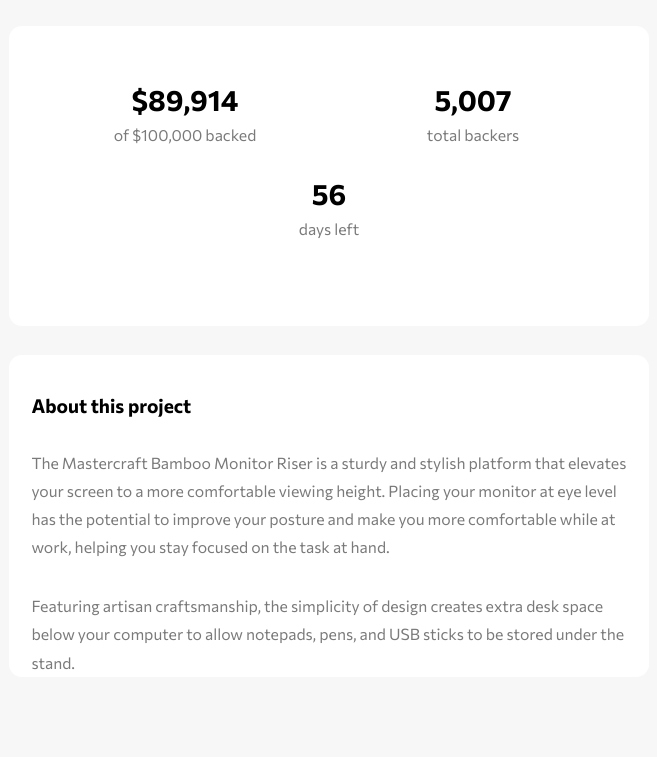
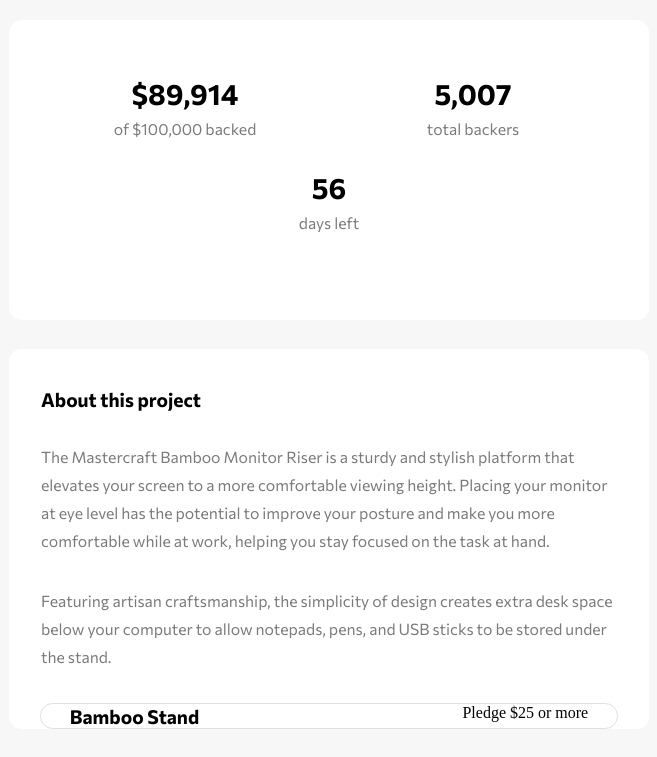
Before and after one commit to ajaythapliyal/crowdfunding-product-page-main, a website built with Parcel: page src/index.html in a window 1280 px wide. Shown: the part 422-1179 px from the top of the page, without its empty margins (311-968 px from the left). Before the commit the page ends 1121 px from the top, so only its background shows below. Built offline with nearby package versions, Linux system fonts and the light colour scheme.

Commit message:
card width reorg and stand card WIP

```diff
--- a/src/index.html
+++ b/src/index.html
@@ -20,7 +20,7 @@
     </picture>
   </header>
   <main>
-    <div class="card flex-col align-center">
+    <div class="card">
       <img class="logo" src="./assets/images/logo-mastercraft.svg">
       <h1 class="title text1">Mastercraft Bamboo Monitor Riser</h1>
       <p class="subtitle text2">A beautiful & handcrafted monitor stand to reduce neck and eye strain.</p>
@@ -31,7 +31,7 @@
         </button>
       </div>
     </div>
-    <div class="card card-margin-top flex-col align-center">
+    <div class="card card-margin-top">
       <div class="progress-info">
         <div>
           <p class="progress-num">$89,914</p>
@@ -48,7 +48,7 @@
       </div>
       <!-- <div>progress bar</div> -->
     </div>
-    <div class="card card-margin-top flex-col about align-center">
+    <div class="card card-margin-top about">
       <p class="text3">About this project</p>
       <p class="text2-desc">The Mastercraft Bamboo Monitor Riser is a sturdy and stylish platform that elevates your
         screen
@@ -57,6 +57,12 @@
       <p class="text2-desc">Featuring artisan craftsmanship, the simplicity of design creates extra desk space below
         your computer
         to allow notepads, pens, and USB sticks to be stored under the stand.</p>
+      <div class="card thin-border">
+        <div class="flex space-between">
+          <p class="text3">Bamboo Stand</p>
+          <p>Pledge $25 or more</p>
+        </div>
+      </div>
     </div>
   </main>
 
--- a/src/scss/_util.scss
+++ b/src/scss/_util.scss
@@ -43,3 +43,7 @@
 .align-center {
     align-items: center;
 }
+
+.space-between {
+    justify-content: space-between;
+}
--- a/src/scss/main.scss
+++ b/src/scss/main.scss
@@ -24,6 +24,12 @@
 .card {
     background-color: lighten(config.$neutral-color, 100);
     border-radius: 0.8em 0.8em 0.8em 0.8em;
+    @extend .flex-col;
+    @extend .align-center;
+}
+
+.card>* {
+    width: 90%;
 }
 
 .logo {
@@ -41,14 +47,12 @@
 .subtitle {
     margin-top: 1em;
     text-align: center;
-    width: 90%;
 }
 
 .title-actions {
     display: flex;
     flex-direction: row;
     justify-content: space-between;
-    width: 93%;
     margin-top: min(10%, 2.4em);
     margin-bottom: 3em;
 }
@@ -59,7 +63,6 @@
 
 .progress-info {
     display: flex;
-    width: 90%;
     flex-wrap: wrap;
     margin-top: min(10%, 3.5em);
     margin-bottom: min(10%, 3.5em);
@@ -80,11 +83,7 @@
     font-size: 1.8rem;
 }
 
-.about>* {
-    width: 93%;
-}
-
-.about>p:nth-child(-n+3) {
+.about>*:nth-child(-n+4) {
     margin-top: 2em;
 }
 
@@ -177,3 +176,9 @@
 .card-margin-top {
     margin-top: 1.8em;
 }
+
+.thin-border {
+    border-style: solid;
+    border-width: 1px;
+    border-color: lighten(config.$neutral-color, 40);
+}
```
